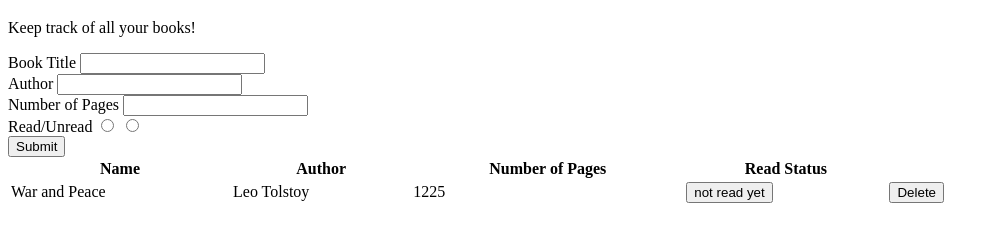
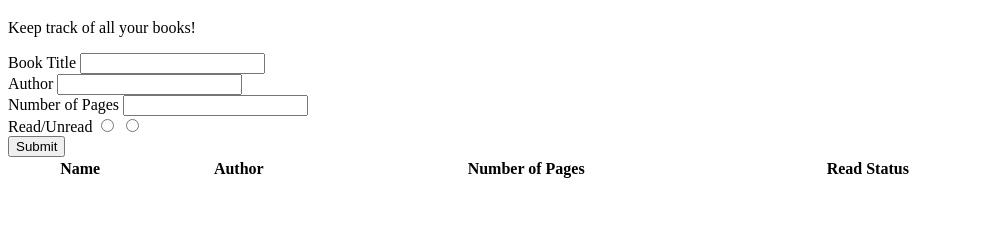
Before and after one commit to chriskorsak/library, a plain HTML site: page index.html in a window 1280 px wide. Both pictures are taken after a click on the button "Delete". Shown: the part 61-302 px from the top of the page, without its empty margins (0-999 px from the left). Drawn offline with Linux system fonts and the light colour scheme.

Commit message:
implement delete button functionality for books.

```diff
--- a/scripts.js
+++ b/scripts.js
@@ -65,8 +65,12 @@ function addBookToMyLibrary(e) {
   bookStatusInput[1].checked = false;
 }
 
-//this function should populate the list of books on page load. makes sense to have this if there is persistant data of some type. otherwise it would not do anything if data goes away on page exit.
+//this function should populate the list of books on page load or after deleting a book
 function populateBookList() {
+  //clear out book list if not the first load
+  if (bookListTable != undefined) {
+    bookListTable.innerHTML = '';
+  }
   //iterate through array and add book to table
   //index is used as data value for table row of book for id
   myLibrary.forEach((book, index) => {
@@ -84,13 +88,16 @@ function addBookToTable(book, index) {
   const pagesTd = document.createElement('td');
   const statusTd = document.createElement('td');
   const deleteTd = document.createElement('td');
-  //create toggle read status and delete buttons for book
+  //create toggle read status button
   const toggleReadButton = document.createElement('button');
   toggleReadButton.addEventListener('click', changeReadStatus);
-  const deleteButton = document.createElement('button');
   toggleReadButton.textContent = book.info();
   toggleReadButton.classList.add('read-status');
+  //create delete button for book
+  const deleteButton = document.createElement('button');
   deleteButton.textContent = 'Delete';
+  deleteButton.addEventListener('click', deleteBook);
+
   //populate table data with book info
   titleTd.textContent = book.title;
   authorTd.textContent = book.author;
@@ -112,6 +119,16 @@ function changeReadStatus(e) {
   e.target.textContent = book.info();
 }
 
+function deleteBook(e) {
+  //get get data-id of <tr> book by traversing DOM
+  const tr = e.target.parentElement.parentElement;
+  const id = tr.getAttribute('data-id');
+  // remove object from array
+  myLibrary.splice(id, 1);
+  //remove table row from dom
+  populateBookList();
+}
+
 //add book to test app before user interface is complete
 const bookTest = new Book('War and Peace', 'Leo Tolstoy', 1225, false);
 myLibrary.push(bookTest);
```
Also changed, not shown: index.html (+0 -1 lines).
